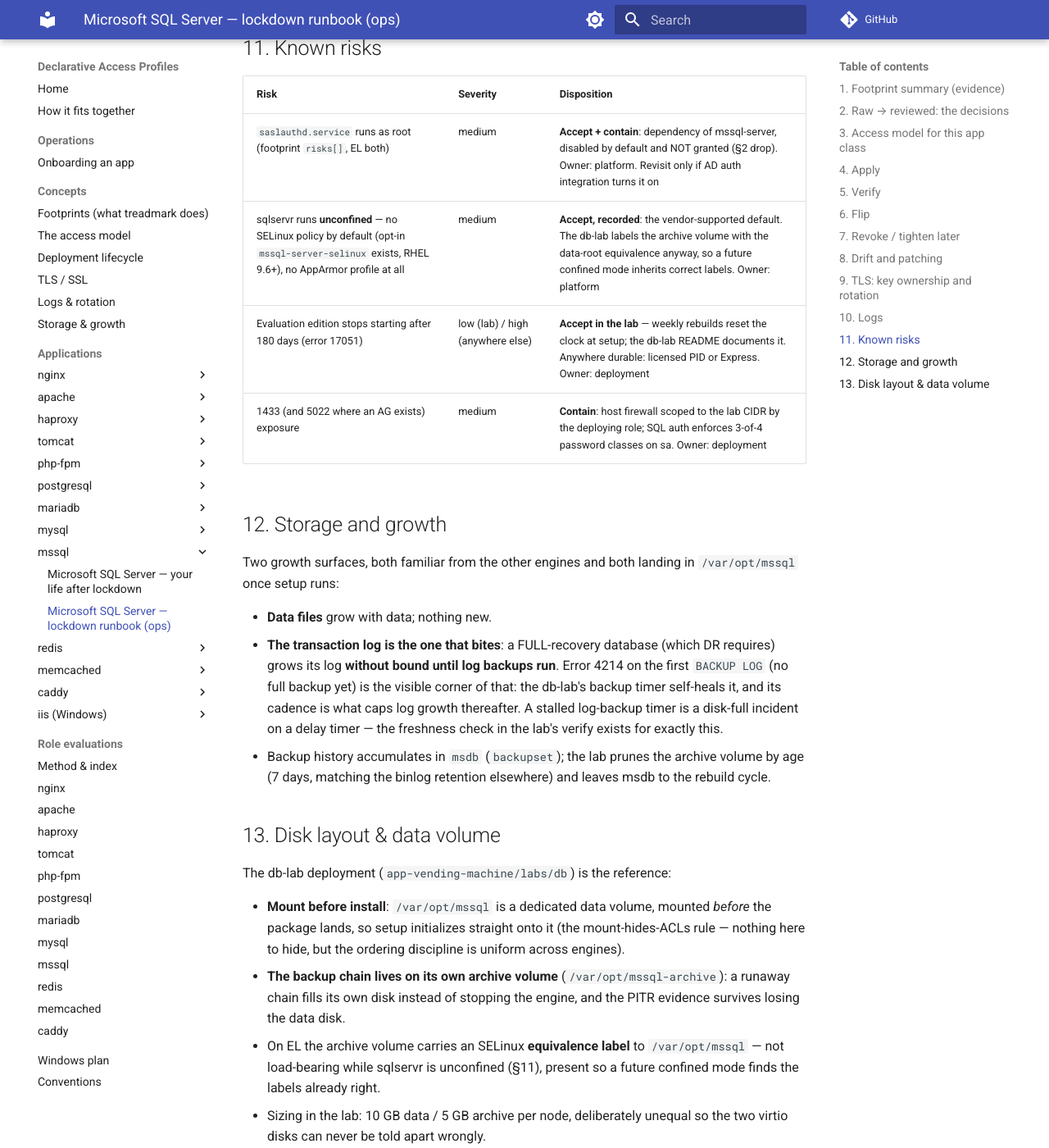
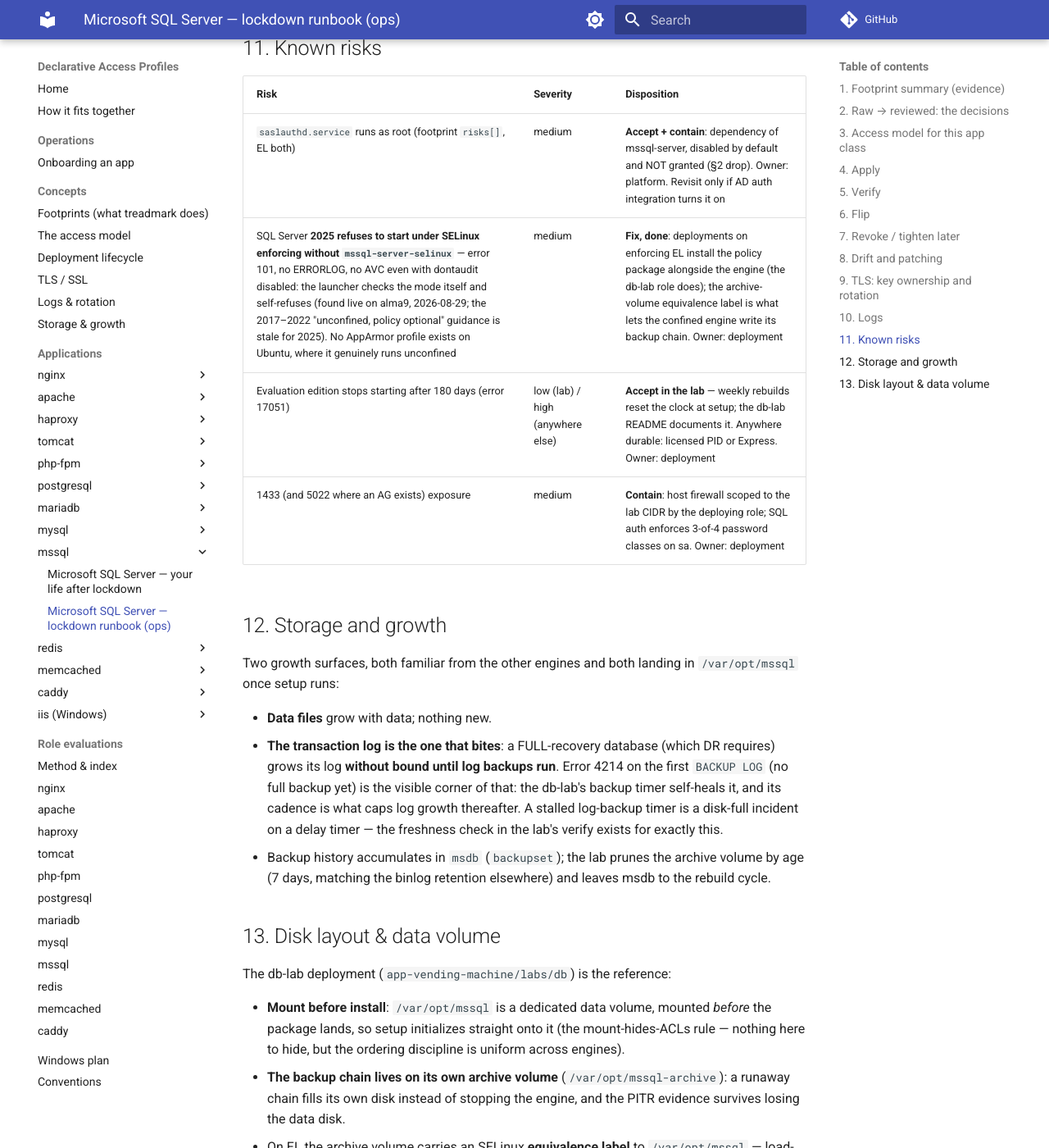
Before and after one commit to mcowser-p/declarative-access-profiles, an MkDocs documentation site: the page built from docs/apps/mssql/ops.md, in a window 1280 px wide and 1400 px high, scrolled down 4692 px. Shown: the whole window at 82% size. Built offline with MkDocs 1.6.1 and Material for MkDocs 9.7.7, drawn with Linux system fonts in a browser that asks for light colours; comment, search, counter and statistics services are not loaded; some of the changed text lies outside the part shown.

Commit message:
Correct the SELinux posture: 2025 runs confined-or-not-at-all on EL
The first live converge on enforcing alma9 disproved the "unconfined,
policy optional" line this runbook inherited from the 2017-2022 docs:
SQL Server 2025's launcher self-refuses under enforcing without
mssql-server-selinux (error 101, no ERRORLOG, no AVC even with
dontaudit disabled -- nothing is denied, so no evidence trail exists).
Risk row updated from accept to fix-done, and the archive equivalence
label is now described as load-bearing, which under a confined engine
it is.

Co-Authored-By: Claude Fable 5 <noreply@anthropic.com>

```diff
--- a/docs/apps/mssql/ops.md
+++ b/docs/apps/mssql/ops.md
@@ -165,7 +165,7 @@ key exists for any of this, and none should.
 | Risk | Severity | Disposition |
 |---|---|---|
 | `saslauthd.service` runs as root (footprint `risks[]`, EL both) | medium | **Accept + contain**: dependency of mssql-server, disabled by default and NOT granted (§2 drop). Owner: platform. Revisit only if AD auth integration turns it on |
-| sqlservr runs **unconfined** — no SELinux policy by default (opt-in `mssql-server-selinux` exists, RHEL 9.6+), no AppArmor profile at all | medium | **Accept, recorded**: the vendor-supported default. The db-lab labels the archive volume with the data-root equivalence anyway, so a future confined mode inherits correct labels. Owner: platform |
+| SQL Server **2025 refuses to start under SELinux enforcing without `mssql-server-selinux`** — error 101, no ERRORLOG, no AVC even with dontaudit disabled: the launcher checks the mode itself and self-refuses (found live on alma9, 2026-08-29; the 2017–2022 "unconfined, policy optional" guidance is stale for 2025). No AppArmor profile exists on Ubuntu, where it genuinely runs unconfined | medium | **Fix, done**: deployments on enforcing EL install the policy package alongside the engine (the db-lab role does); the archive-volume equivalence label is what lets the confined engine write its backup chain. Owner: deployment |
 | Evaluation edition stops starting after 180 days (error 17051) | low (lab) / high (anywhere else) | **Accept in the lab** — weekly rebuilds reset the clock at setup; the db-lab README documents it. Anywhere durable: licensed PID or Express. Owner: deployment |
 | 1433 (and 5022 where an AG exists) exposure | medium | **Contain**: host firewall scoped to the lab CIDR by the deploying role; SQL auth enforces 3-of-4 password classes on sa. Owner: deployment |
 
@@ -198,7 +198,8 @@ The db-lab deployment (`app-vending-machine/labs/db`) is the reference:
   (`/var/opt/mssql-archive`): a runaway chain fills its own disk instead of
   stopping the engine, and the PITR evidence survives losing the data disk.
 - On EL the archive volume carries an SELinux **equivalence label** to
-  `/var/opt/mssql` — not load-bearing while sqlservr is unconfined (§11),
-  present so a future confined mode finds the labels already right.
+  `/var/opt/mssql` — load-bearing, not decorative: 2025 runs CONFINED there
+  (§11's policy-package requirement), and the label is what lets the engine
+  write its backup chain onto the second volume.
 - Sizing in the lab: 10 GB data / 5 GB archive per node, deliberately
   unequal so the two virtio disks can never be told apart wrongly.
```
